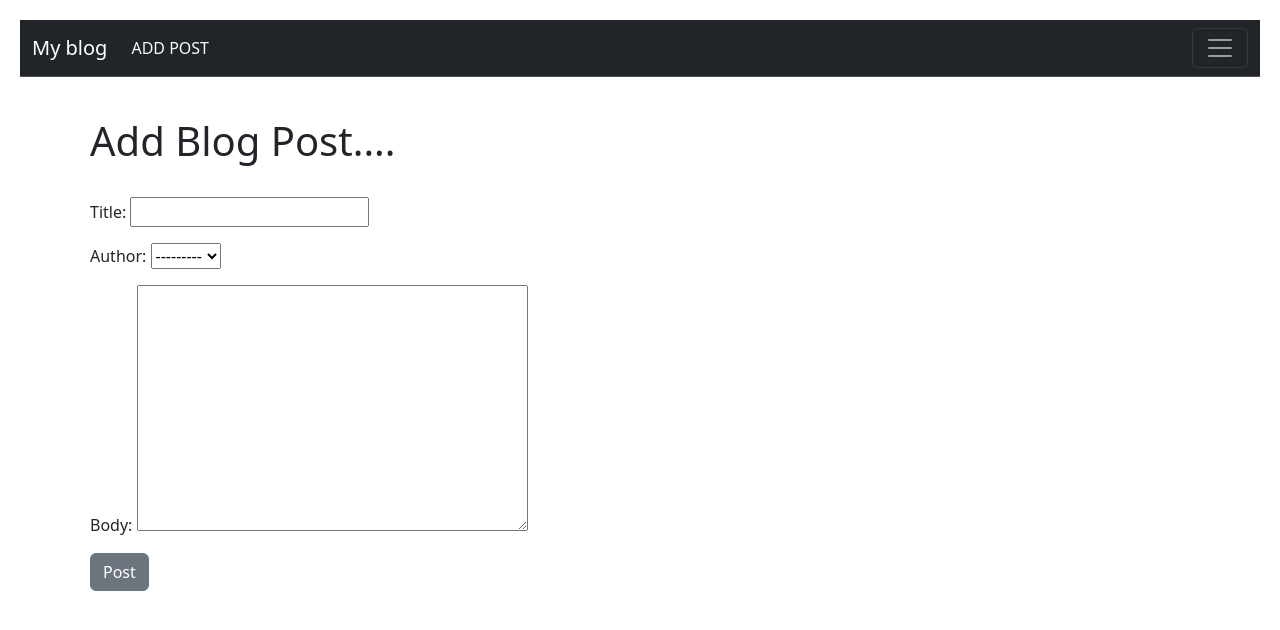
After one commit to A1abhiral/simple-blog, a Django app: page /add_post/ in a window 1280 px wide. The commit adds this page. Shown: the top 630 px of the page. Run offline with Django 5.2, Linux system fonts and the light colour scheme; data comes from the database, SQL or seed files in the repository; both versions use the stored data as it was after the commit.

Commit message:
add blog

```diff
--- a/ablog/theblog/models.py
+++ b/ablog/theblog/models.py
@@ -1,5 +1,6 @@
 from django.db import models
 from django.contrib.auth.models import User
+from django.urls import reverse
 
 class Post(models.Model):
     title = models.CharField(max_length=255)
@@ -8,3 +9,7 @@ class Post(models.Model):
 
     def __str__(self):
         return self.title + ' | ' + str(self.author)
+
+    def get_absolute_url(self):
+        #return reverse("article-detail", args=(str(self.id)))
+        return reverse("home")
--- /dev/null
+++ b/ablog/theblog/templates/add_post.html
@@ -0,0 +1,17 @@
+{% extends "base.html" %}
+{%block content%}
+<h1>Add Blog Post....</h1>
+<br>
+
+<form method="POST">
+    {% csrf_token %}
+    {{form.as_p}}
+    <button  class="btn btn-secondary">Post</button>
+
+
+
+
+
+
+
+{%endblock content%}
--- a/ablog/theblog/templates/base.html
+++ b/ablog/theblog/templates/base.html
@@ -17,21 +17,23 @@
   </head>
   <body>
     <nav class="navbar bg-dark border-bottom border-body" data-bs-theme="dark">
-
       <div class="container-fluid">
+          <div class="d-flex align-items-center">  <!-- Flex container to keep both links aligned -->
               <a class="navbar-brand" href={%url 'home'%}>My blog</a>
+              <a class="nav-link text-light ms-2" href={%url 'add_post'%}>ADD POST</a> <!-- Reduce margin to 2 -->
+          </div>
           <button class="navbar-toggler" type="button" data-bs-toggle="collapse" data-bs-target="#navbarSupportedContent" aria-controls="navbarSupportedContent" aria-expanded="false" aria-label="Toggle navigation">
               <span class="navbar-toggler-icon"></span>
           </button>
           <div class="collapse navbar-collapse" id="navbarSupportedContent">
               <ul class="navbar-nav me-auto mb-2 mb-lg-0">
-              <li class="nav-item">
-                <a class="nav-link" href="#">Link</a>
-              </li>
+                  <!-- Any additional nav items -->
               </ul>
           </div>
       </div>
   </nav>
+
+
     <div class="container">
       {% block content %}
       {% endblock content %}
--- a/ablog/theblog/urls.py
+++ b/ablog/theblog/urls.py
@@ -1,10 +1,12 @@
 
 from django.urls import path
-from theblog.views import HomeView,ArticleDetail
+from theblog.views import HomeView,ArticleDetail,AddPostView
 
 urlpatterns = [
    #path('',views.home, name = "home")
    path('',HomeView.as_view(), name="home"),
    path('article/<int:pk>',ArticleDetail.as_view(),name ="article-detail"),
+   path('add_post/',AddPostView.as_view(),name="add_post")
+
 
 ]
--- a/ablog/theblog/views.py
+++ b/ablog/theblog/views.py
@@ -1,5 +1,5 @@
 from django.shortcuts import render
-from django.views.generic import ListView, DetailView
+from django.views.generic import ListView, DetailView,CreateView
 from theblog.models import Post
 # Create your views here.\
 #def home(request):
@@ -11,3 +11,8 @@ class HomeView(ListView):
 class ArticleDetail(DetailView):
     model = Post
     template_name = 'article_detail.html'
+
+class AddPostView(CreateView):
+    model = Post
+    template_name = 'add_post.html'
+    fields = '__all__'
```
Also changed, not shown: ablog/db.sqlite3. Lines whose indentation alone changed are shown as unchanged.
